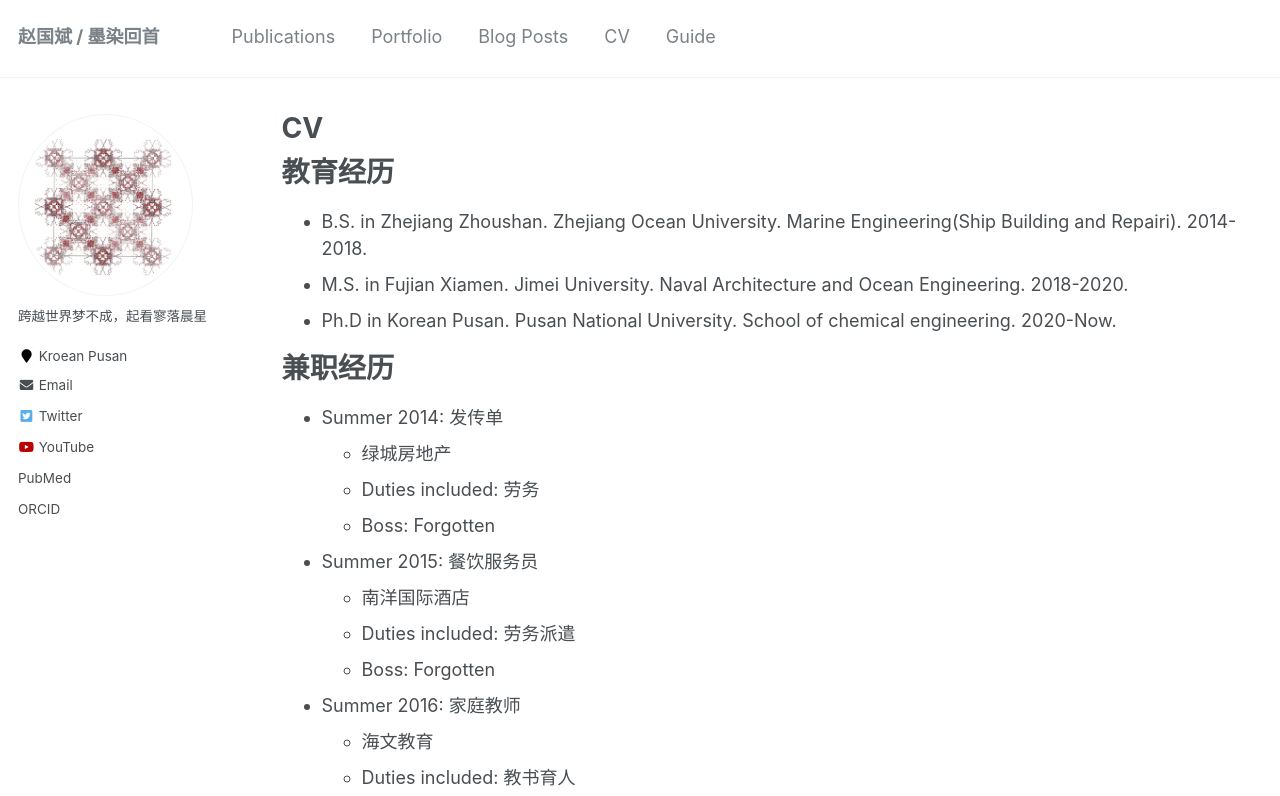
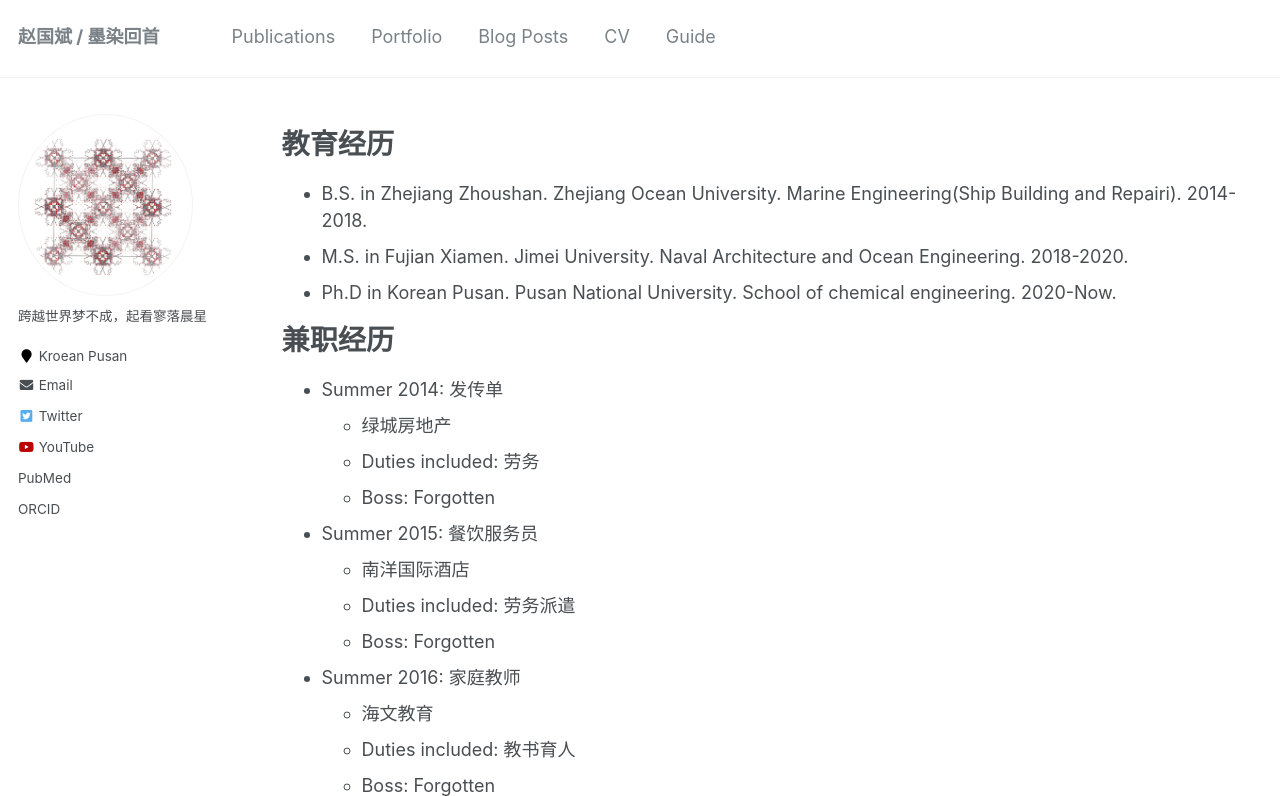
Before and after one commit to sxm13/ZGBshenxiaomoCV.github.io, a Jekyll site: the page built from _pages/cv.md, in a window 1280 px wide and 900 px high, cut to the strip 104-900 px from the top of the window. Built offline with Jekyll 4.4.1, drawn with Linux system fonts in a browser that asks for light colours.

Commit message:
Update cv.md

```diff
--- a/_pages/cv.md
+++ b/_pages/cv.md
@@ -1,13 +1,11 @@
 ---
 layout: archive
-title: "CV"
+title: ""
 permalink: /cv/
 author_profile: true
 redirect_from:
   - /resume
 ---
-
-{% include base_path %}
 
 教育经历
 ======
```
